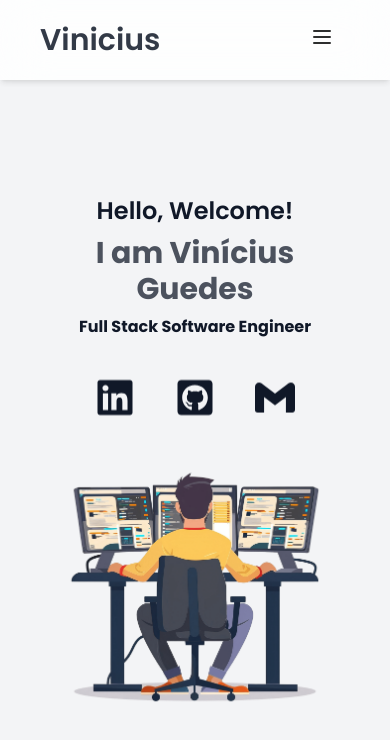
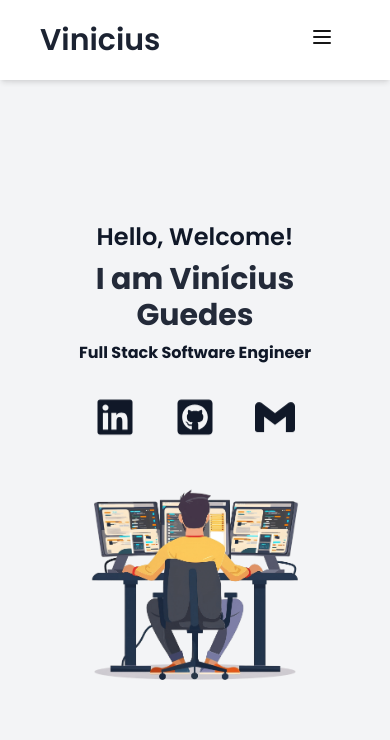
Before and after one commit to Vinicius0422/portfolio, a React (Vite) app: page / in a window 390 px wide. Shown: the top 740 px of the page. Built offline with nearby package versions, Linux system fonts and the light colour scheme; what tailwindcss-animated would draw is missing.

Commit message:
refactor header and home

```diff
--- a/src/components/content.tsx
+++ b/src/components/content.tsx
@@ -1,10 +1,16 @@
+import { About } from "./about";
 import { Home } from "./home";
 import { Section } from "./section";
 
 export const Content = () => {
   return (
-    <Section id="#home" color="light">
-      <Home />
-    </Section>
+    <>
+      <Section id="home" color="light">
+        <Home />
+      </Section>
+      <Section id="about" color="light">
+        <About />
+      </Section>
+    </>
   );
 };
--- a/src/components/header-nav-links.tsx
+++ b/src/components/header-nav-links.tsx
@@ -1,41 +1,70 @@
-import { memo, useEffect, useState } from 'react'
+import { memo, useEffect, useState } from "react";
 
-import { useTranslation } from 'react-i18next';
+import { useTranslation } from "react-i18next";
 
 const menusLinks = [
-    { id: '#home', link: 'header.home' },
-    { id: '#about', link: 'header.about' },
-    { id: '#skills', link: 'header.skills' },
-    { id: '#projects', link: 'header.projects' },
-    { id: '#contact', link: 'header.contact' },
-]
+  { id: "#home", link: "header.home" },
+  { id: "#about", link: "header.about" },
+  { id: "#skills", link: "header.skills" },
+  { id: "#projects", link: "header.projects" },
+  { id: "#contact", link: "header.contact" },
+];
 
 export const HeaderNavLinks = memo(() => {
-
   const { t } = useTranslation();
-    const [activeLink, setActiveLink] = useState(window.location.hash);
+  const [activeLink, setActiveLink] = useState("#home");
 
   useEffect(() => {
-      const handleHashChange = () => setActiveLink(window.location.hash);
-      window.addEventListener("hashchange", handleHashChange);
-      return () => window.removeEventListener("hashchange", handleHashChange);
+    const observer = new IntersectionObserver(
+      (entries) => {
+        entries.forEach((entry) => {
+          if (entry.isIntersecting) {
+            setActiveLink(`#${entry.target.id}`);
+          }
+        });
+      },
+      {
+        root: null,
+        rootMargin: "-50px 0px -50px 0px",
+        threshold: 0.5,
+      }
+    );
+
+    menusLinks.forEach((menu) => {
+      const section = document.getElementById(menu.id.substring(1));
+      if (section) observer.observe(section);
+    });
+
+    return () => {
+      menusLinks.forEach((menu) => {
+        const section = document.getElementById(menu.id.substring(1));
+        if (section) observer.unobserve(section);
+      });
+    };
   }, []);
 
   return (
     <ul className="flex flex-col lg:flex-row justify-center items-center gap-8">
       {menusLinks.map((link) => (
-            <li key={link.id} className="font-semibold text-gray-900 dark:text-gray-100 relative group">
+        <li
+          key={link.id}
+          className="font-semibold text-gray-900 dark:text-gray-100 relative group"
+        >
           <a
             href={link.id}
             className={`relative after:content-[''] after:absolute after:left-0 after:bottom-[-3px] after:w-full after:h-[3px]
                             after:bg-sky-600 dark:after:bg-emerald-400 after:scale-x-0 after:origin-right
                             after:transition-transform after:duration-500 group-hover:after:scale-x-100 group-hover:after:origin-left
-                            ${activeLink === link.id ? "after:scale-x-100" : "after:scale-x-0"}`}
+                            ${
+                              activeLink === link.id
+                                ? "after:scale-x-100"
+                                : "after:scale-x-0"
+                            }`}
           >
             {t(link.link)}
           </a>
         </li>
       ))}
     </ul>
-  )
-})
+  );
+});
--- a/src/components/header.tsx
+++ b/src/components/header.tsx
@@ -38,7 +38,7 @@ export const Header = () => {
 
 
   return (
-    <header className='fixed w-full h-20 flex items-center bg-white dark:bg-gray-800 opacity-85 backdrop-blur-xl shadow-md'>
+    <header className='fixed w-full h-20 flex items-center bg-white dark:bg-gray-800 opacity-95 z-10 backdrop-blur-3xl shadow-md'>
         <Container>
                 <nav className="flex items-center justify-between">
                     <h1 className="text-3xl font-semibold text-gray-900 dark:text-gray-100">Vinicius</h1>
--- a/src/components/home.tsx
+++ b/src/components/home.tsx
@@ -6,24 +6,25 @@ import { FaGithubSquare } from "react-icons/fa";
 import { SiGmail } from "react-icons/si";
 
 import imgHome from "../assets/img-home.png";
+import { Wrapper } from "./wrapper";
 
 export const Home = () => {
   const { t } = useTranslation();
 
   return (
     <Container>
-      <div className="h-[calc(100vh-80px)] flex flex-col lg:flex-row items-center justify-center lg:justify-between lg:gap-10">
+      <Wrapper>
         <div className="flex flex-col text-gray-900 dark:text-gray-100 gap-10 animate-fade-right animate-duration-1000 animate-delay-300 animate-ease-linear">
           <div className="space-y-2 lg:space-y-4 text-center lg:text-start">
-            <h2 className="text-2xl md:text-3xl lg:text-4xl font-semibold">
+            <h3 className="text-2xl md:text-3xl lg:text-4xl font-semibold">
               {t("homeContent.welcome")}
+            </h3>
+            <h2 className="text-3xl md:text-4xl lg:text-6xl font-extrabold animate-pulse animate-duration-1500 animate-ease-linear">
+              {t("homeContent.apresentation")}
             </h2>
-            <h1 className="text-3xl md:text-4xl lg:text-6xl font-extrabold animate-pulse animate-duration-1500 animate-ease-linear">
-              {t("homeContent.apresentation")}
+            <h1 className="lg:text-2xl font-bold">
+              {t("homeContent.occupation")}
             </h1>
-            <h3 className="lg:text-2xl font-bold">
-              {t("homeContent.occupation")}
-            </h3>
           </div>
           <div className="flex items-center justify-center gap-10">
             <a
@@ -61,13 +62,13 @@ export const Home = () => {
             </a>
           </div>
         </div>
-        <div className="flex-shrink-0 w-full md:w-1/2 animate-fade-left animate-duration-1000 animate-delay-300 animate-ease-linear">
+        <div className="flex-shrink-0 w-10/12 md:w-1/2 animate-fade-left animate-duration-1000 animate-delay-300 animate-ease-linear">
           <img
             src={imgHome}
             className="object-cover w-full h-full animate-wiggle animate-infinite animate-duration-[2000ms] animate-delay-300 animate-ease-linear"
           />
         </div>
-      </div>
+      </Wrapper>
     </Container>
   );
 };
--- /dev/null
+++ b/src/components/wrapper.tsx
@@ -0,0 +1,11 @@
+interface WrapperProps {
+  children: React.ReactNode;
+}
+
+export const Wrapper: React.FC<WrapperProps> = ({ children }) => {
+  return (
+    <div className="min-h-[calc(100vh-80px)] flex flex-col lg:flex-row items-center justify-center lg:justify-between lg:gap-10">
+      {children}
+    </div>
+  );
+};
```
Lines whose indentation alone changed are shown as unchanged.
